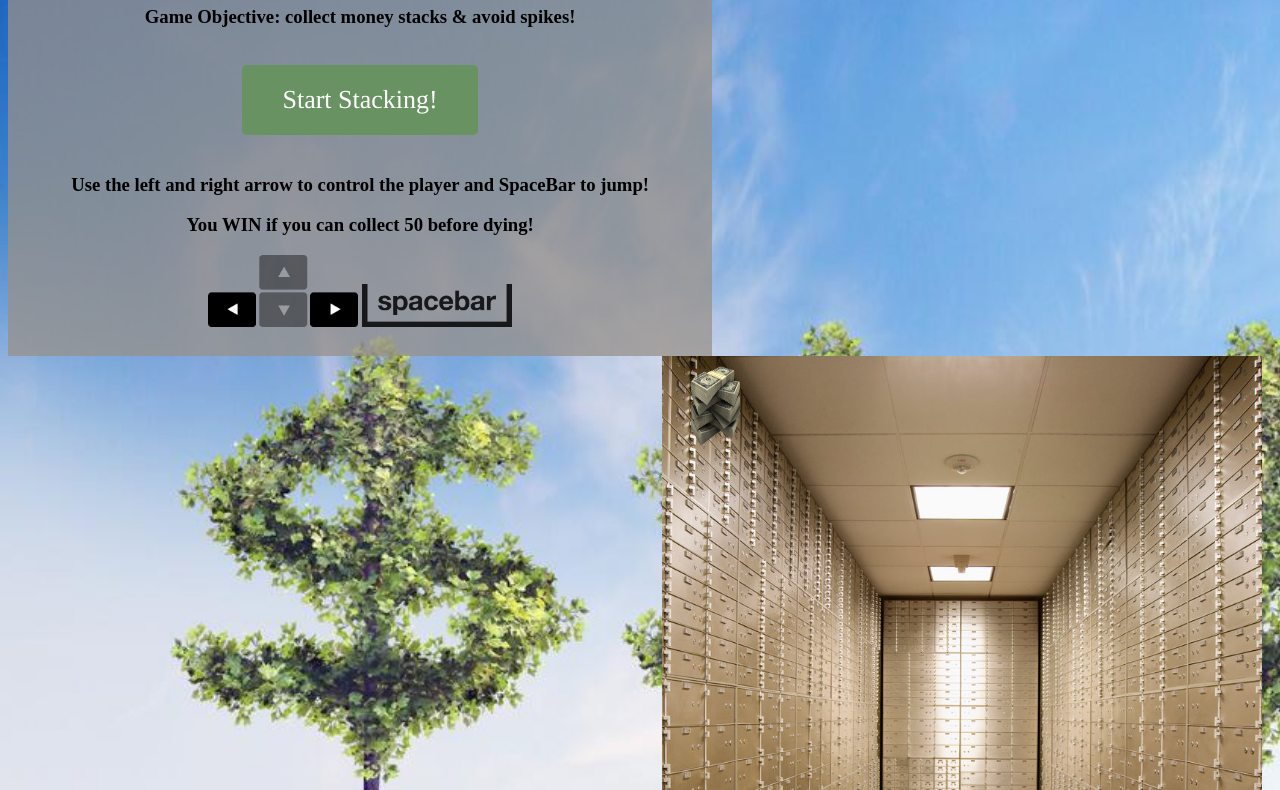
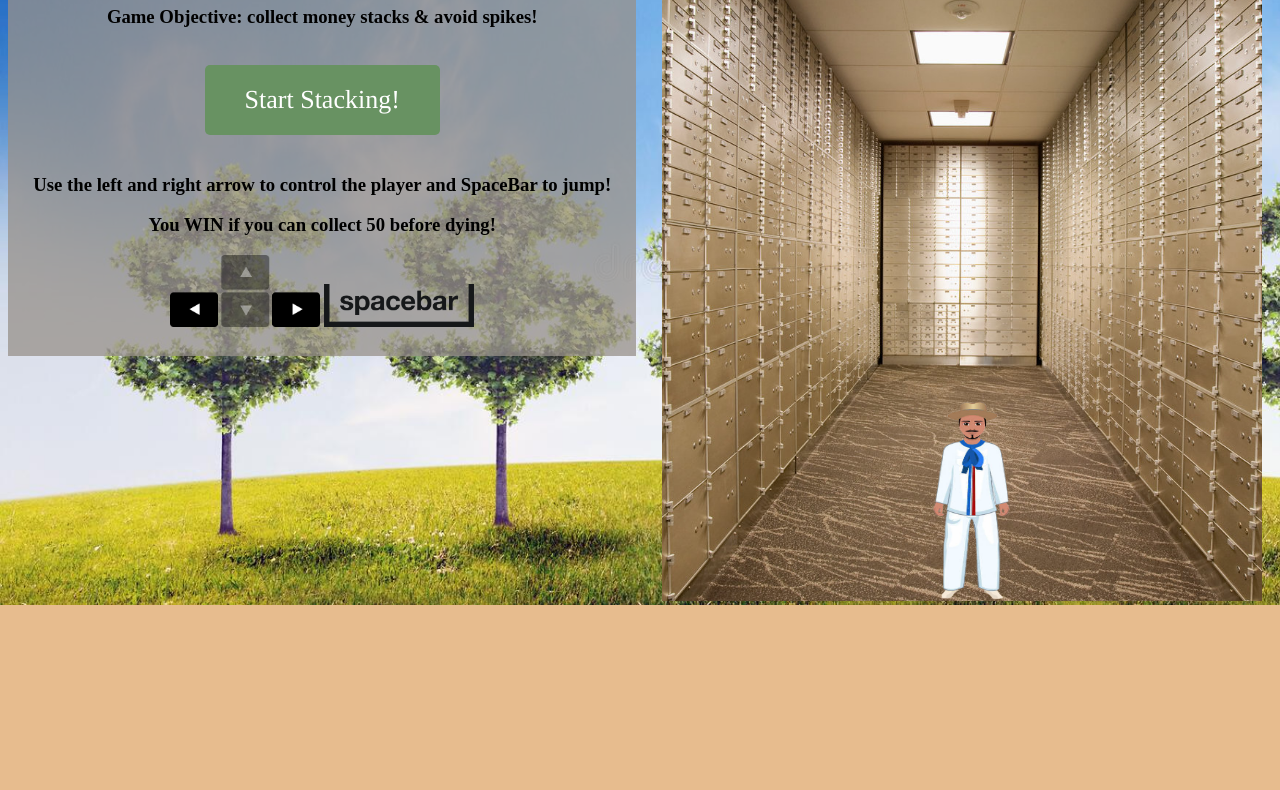
Before and after one commit to luismiller2/Money-Stacker, a plain HTML site: page index.html in a window 1280 px wide. Shown: the part 107-897 px from the top of the page. After the commit the page ends 800 px from the top, so only its background shows below. Drawn offline with Linux system fonts and the light colour scheme.

Commit message:
Style update

```diff
--- a/styles.css
+++ b/styles.css
@@ -17,7 +17,7 @@ body {
 
   .game-intro {
     float: left;
-    padding: 0% 5%;
+    padding: 0% 2%;
     padding-top: 2%;
     padding-bottom: 2%;
     background-color:rgba(151, 145, 138, 0.75);
```
Also changed, not shown: images/spikes 2.png (added).
